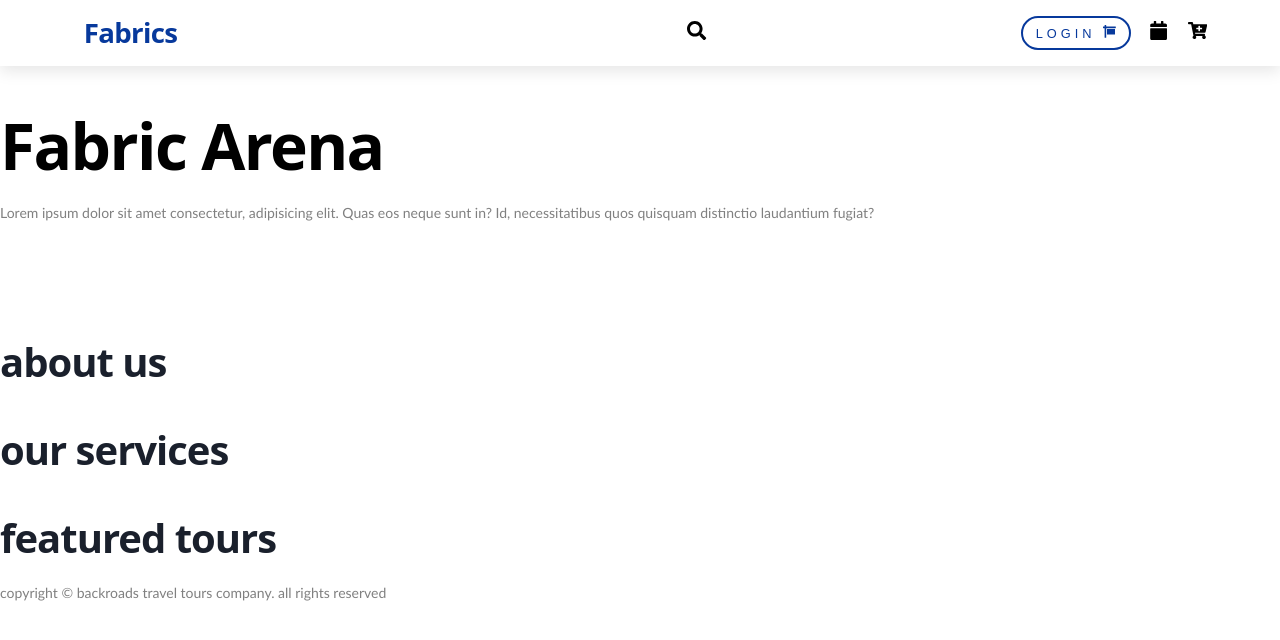
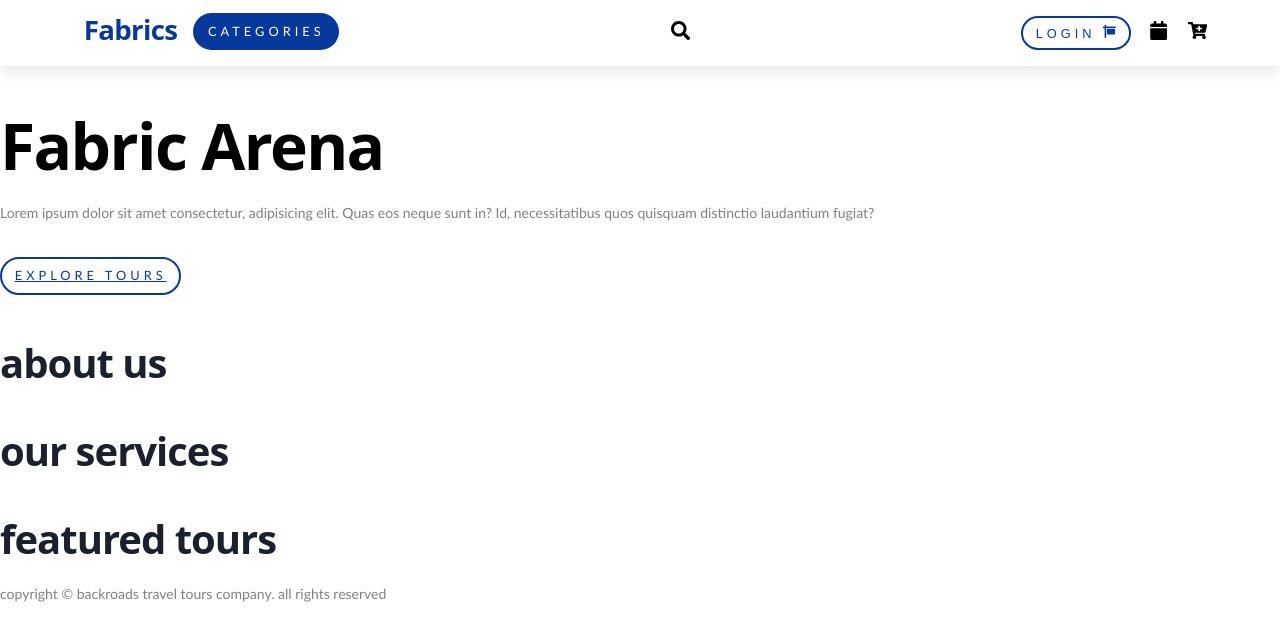
Before and after one commit to jirois/fabrics, a React (Create React App) app in the folder frontend/: page / in a window 1280 px wide. Shown: the top 640 px of the page. Built offline with nearby package versions, Linux system fonts and the light colour scheme.

Commit message:
fix: updated the navbar

```diff
--- a/frontend/src/components/hero/Hero.js
+++ b/frontend/src/components/hero/Hero.js
@@ -10,7 +10,7 @@ function Hero(props) {
           neque sunt in? Id, necessitatibus quos quisquam distinctio laudantium
           fugiat?
         </p>
-        <a href="#tours" class="btn btn-white">
+        <a href="#tours" class="btn ">
           explore tours
         </a>
       </div>
--- a/frontend/src/components/navbar/Navbar.js
+++ b/frontend/src/components/navbar/Navbar.js
@@ -3,6 +3,7 @@ import {
   FaBars,
   FaCalendar,
   FaCalendarCheck,
+  FaCaretDown,
   FaCartPlus,
   FaPersonBooth,
   FaSearch,
@@ -20,6 +21,35 @@ function Navbar(props) {
                 <FaBars />
               </button>
               <h1>Fabrics</h1>
+              <div className="category-dropdown">
+                <span className=" btn btn-primary category-button">
+                  categories
+                </span>
+                <div class="category-content">
+                  <ul class="links">
+                    <li>
+                      <a href="#home" class="scroll-link">
+                        home
+                      </a>
+                    </li>
+                    <li>
+                      <a href="#about" class="scroll-link">
+                        about
+                      </a>
+                    </li>
+                    <li>
+                      <a href="#services" class="scroll-link">
+                        services
+                      </a>
+                    </li>
+                    <li>
+                      <a href="#tours" class="scroll-link">
+                        tours
+                      </a>
+                    </li>
+                  </ul>
+                </div>
+              </div>
             </div>
             <div className="heading-btn-container">
               <button className="search-button">
--- a/frontend/src/components/navbar/navbar.scss
+++ b/frontend/src/components/navbar/navbar.scss
@@ -16,7 +16,8 @@ nav {
 .signin-button,
 .notification-button,
 .cart-desktop-button,
-.search-desktop-button {
+.search-desktop-button,
+.category-button {
   font-size: 1.2rem;
   color: $color-heading-black;
   background: transparent;
@@ -86,7 +87,8 @@ nav {
 }
 
 .search-container,
-.users-info-section {
+.users-info-section,
+.category-dropdown {
   display: none;
 }
 
@@ -105,6 +107,42 @@ nav {
   .nav-toggle {
     display: none;
   }
+
+  .category-button {
+    display: flex;
+    padding: 0.1rem 0;
+    margin-left: 1rem;
+    color: $color-heading-black;
+    font-size: $fontSize-2;
+    cursor: pointer;
+    margin-top: -0.2rem;
+  }
+
+  .category-dropdown {
+    position: relative;
+    display: inline-block;
+  }
+  .category-content {
+    display: none;
+    position: absolute;
+    background: $white;
+    min-width: 160px;
+    box-shadow: $lightShadow;
+  }
+  .links a {
+    display: block;
+    padding: 0.8rem 1rem 0;
+    cursor: pointer;
+    transition: $transition;
+
+    &:hover {
+      margin-left: 1rem;
+    }
+  }
+  .category-dropdown:hover .category-content {
+    display: block;
+  }
+
   .search-button,
   .cart-button {
     display: none;
```
